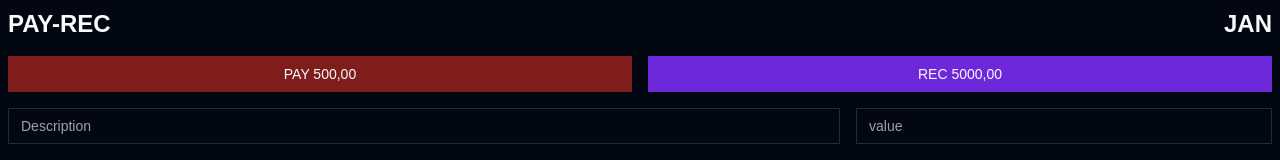
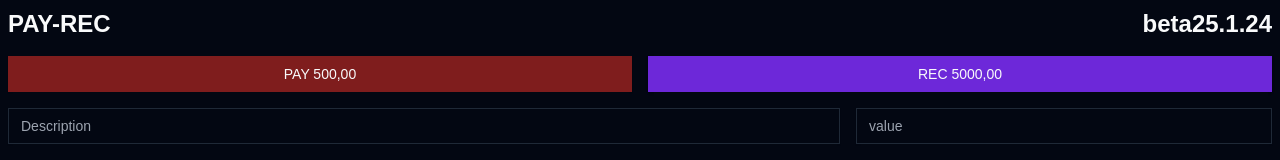
Before and after one commit to jiraspiom/payreceive_web, a Next.js app: page / in a window 1280 px wide. Shown: the top 160 px of the page. Built offline with nearby package versions, Linux system fonts and the light colour scheme.

Commit message:
ajustado

```diff
--- a/src/app/page.tsx
+++ b/src/app/page.tsx
@@ -5,7 +5,7 @@
     <main className="container mx-auto p-2 ">
       <div className="flex justify-between">
         <h1 className="text-2xl font-bold mb-2">PAY-REC</h1>
-        <h1 className="text-2xl font-bold mb-2">JAN</h1>
+        <h1 className="text-2xl font-bold mb-2">beta25.1.24</h1>
       </div>
       <Financas />
     </main>
```
